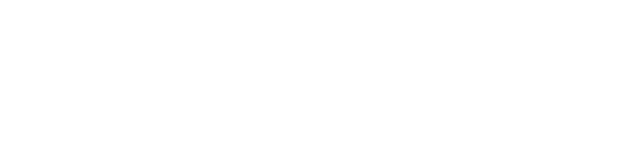
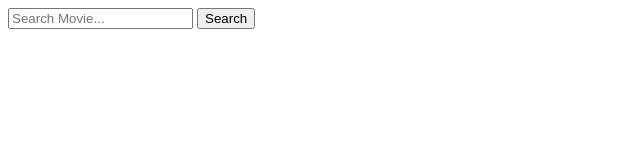
Before and after one commit to masaaapotat/moviekenyaflixapia, a plain HTML site: page index.html in a window 1280 px wide. Shown: the whole page, without its empty margins (0-640 px from the left). Drawn offline with Linux system fonts and the light colour scheme.

Commit message:
adding the search bar amd the search icon

```diff
--- a/index.html
+++ b/index.html
@@ -6,6 +6,12 @@
     <title>Movie API</title>
 </head>
 <body>
-
+    <div class="container">
+        <!-- Setting up the search bar and the search button -->
+        <div class="search">
+            <input type="text" id="searchInput" placeholder="Search Movie...">
+            <button id="searchButton">Search</button>
+        </div>
+    </div>
 </body>
 </html>
```
